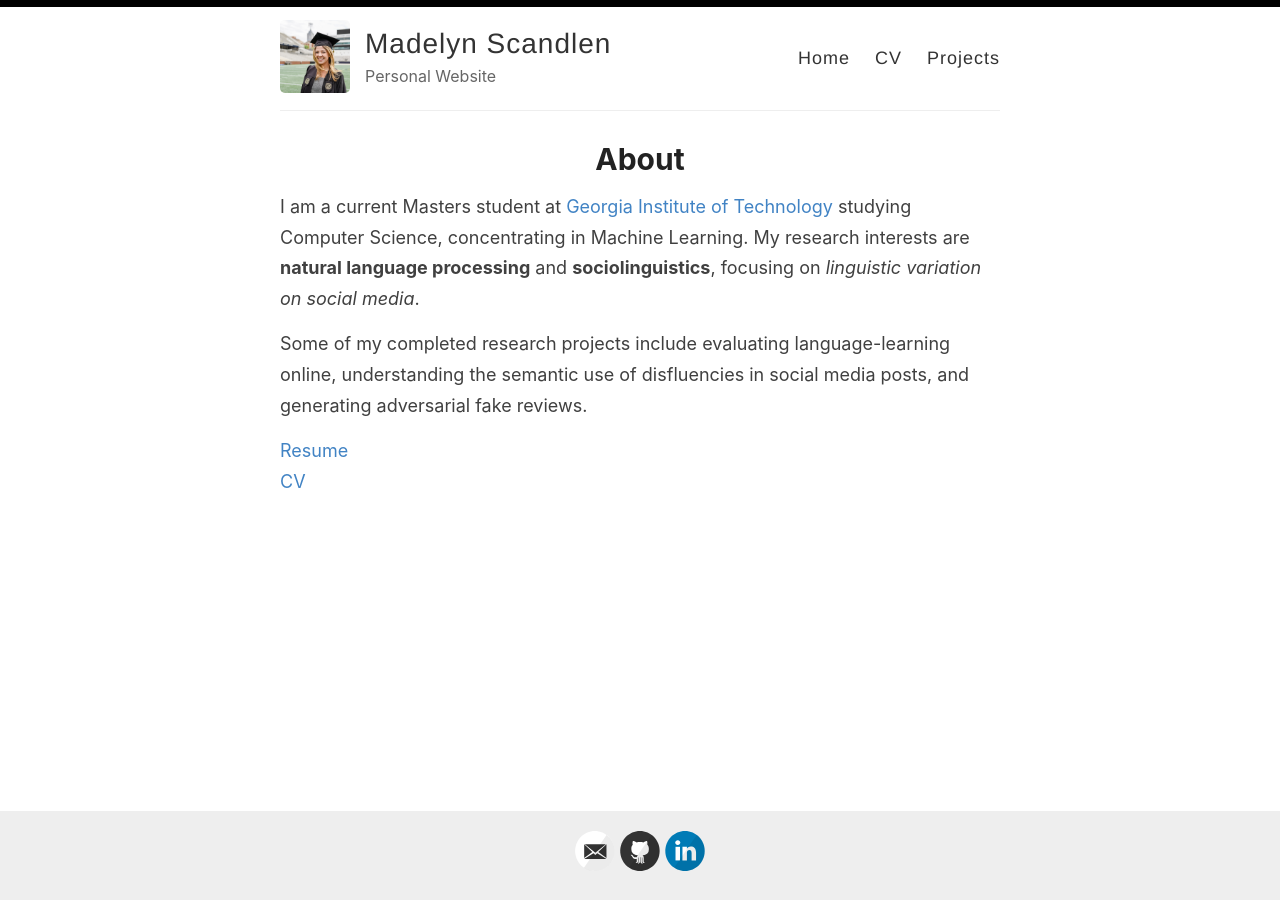
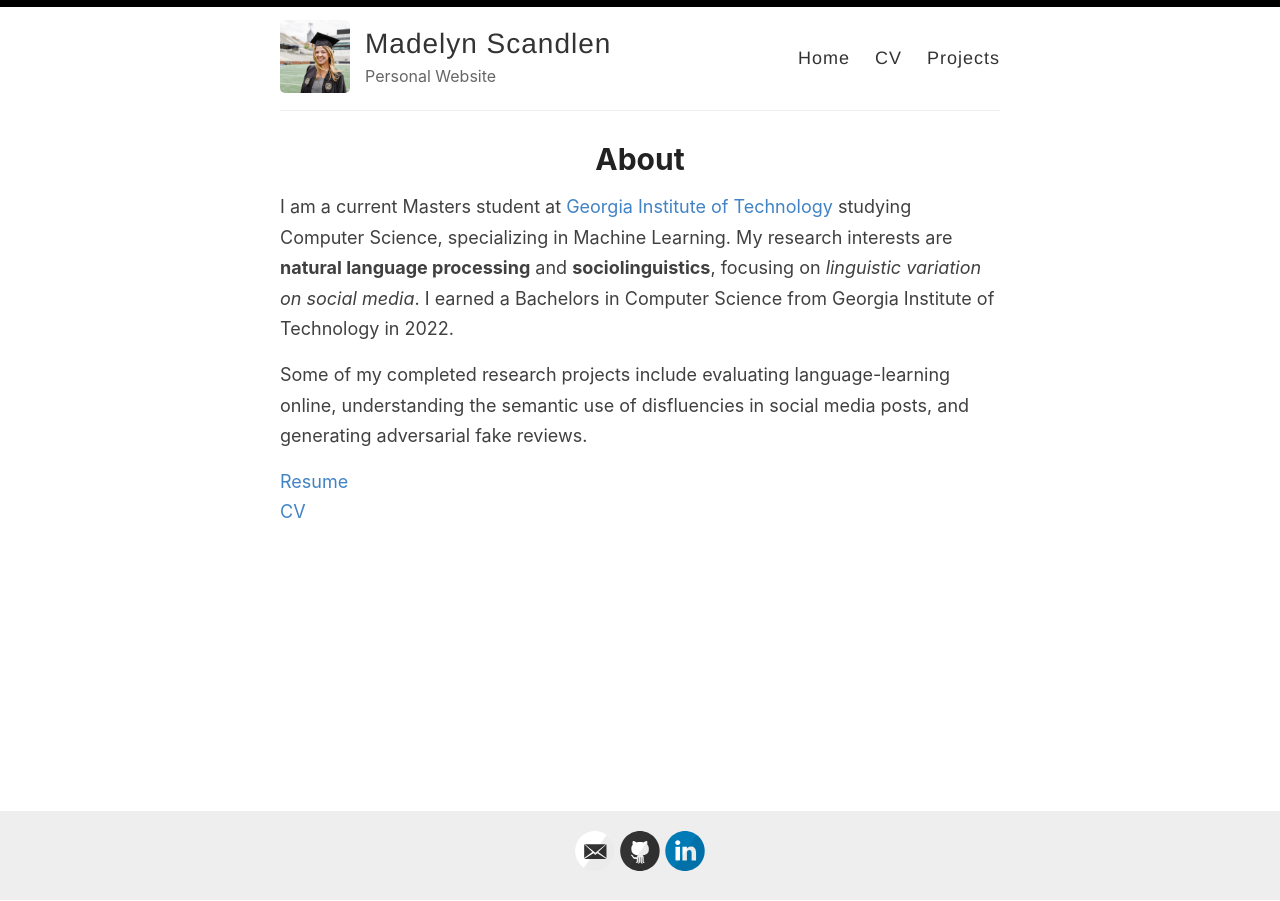
Before and after one commit to mscandlen/mscandlen, a Jekyll site: the page built from index.md, in a window 1280 px wide. Built offline with Jekyll 4.4.1, drawn with Linux system fonts in a browser that asks for light colours.

Commit message:
Update index.md

```diff
--- a/index.md
+++ b/index.md
@@ -4,7 +4,7 @@ title: About
 permalink: /
 ---
 
-I am a current Masters student at [Georgia Institute of Technology](https://www.cc.gatech.edu/) studying Computer Science, concentrating in Machine Learning. My research interests are **natural language processing** and **sociolinguistics**, focusing on *linguistic variation on social media*.
+I am a current Masters student at [Georgia Institute of Technology](https://www.cc.gatech.edu/) studying Computer Science, specializing in Machine Learning. My research interests are **natural language processing** and **sociolinguistics**, focusing on *linguistic variation on social media*. I earned a Bachelors in Computer Science from Georgia Institute of Technology in 2022.
 
 Some of my completed research projects include evaluating language-learning online, understanding the semantic use of disfluencies in social media posts, and generating adversarial fake reviews.
 
```
